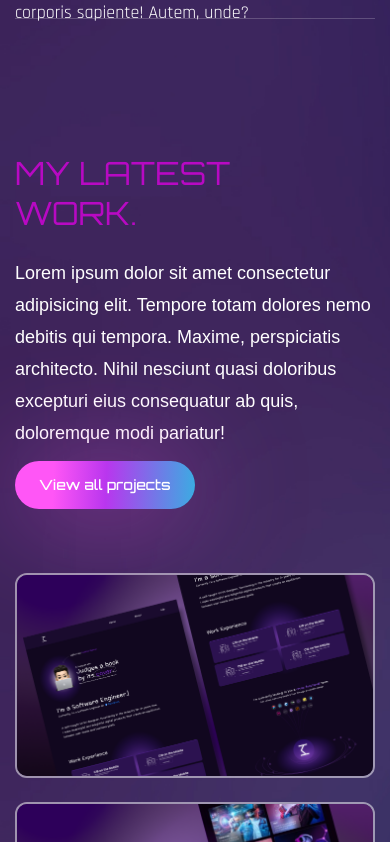
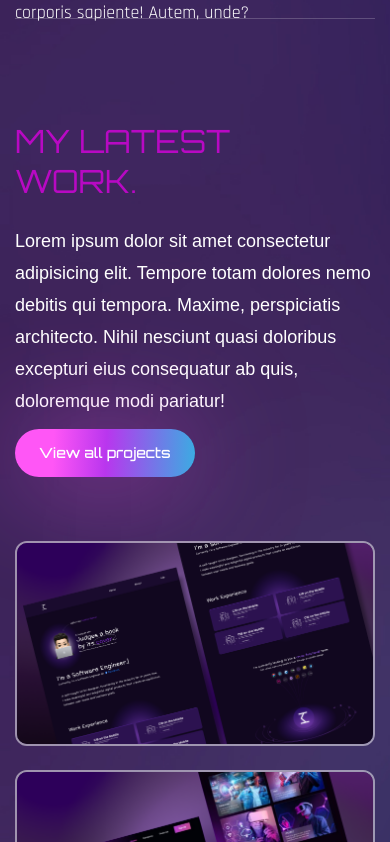
Before and after one commit to a2d7cc/portfolio-app, a Next.js app: page / in a window 390 px wide. Shown: the part 2962-3804 px from the top of the page. Built offline with nearby package versions, Linux system fonts and the light colour scheme; a web font is replaced by a local one.

Commit message:
Work: grid for projects, offset for react scroll for thissection

```diff
--- a/app/assets/styles/globals.scss
+++ b/app/assets/styles/globals.scss
@@ -97,6 +97,6 @@ input:focus {
 	}
 
 	.section {
-		@apply py-8 lg:py-24 lg:min-h-screen flex items-center;
+		@apply py-8 lg:py-20 lg:min-h-screen flex items-center;
 	}
 }
--- a/app/components/screens/home/sections/work/Work.tsx
+++ b/app/components/screens/home/sections/work/Work.tsx
@@ -15,7 +15,7 @@ const Work: FC = () => {
 	return (
 		<section id="work" className="section">
 			<div className="container mx-auto">
-				<div className="projects mt-8 grid grid-cols-1 lg:grid-cols-2 gap-6">
+				<div className="grid grid-cols-1 lg:grid-cols-2 gap-6">
 					{/* Work Describe */}
 					<div className="flex flex-col lg:flex-row gap-x-10">
 						<div className="flex-1 flex flex-col gap-y-12 mb-10 lg:mb-0">
--- a/app/components/ui/nav/Nav.tsx
+++ b/app/components/ui/nav/Nav.tsx
@@ -20,7 +20,7 @@ const Nav: FC = () => {
 							activeClass="active"
 							smooth={true}
 							spy={true}
-							offset={0}
+							offset={item.offset}
 						>
 							{item.icon}
 						</Link>
--- a/app/components/ui/nav/menu.data.tsx
+++ b/app/components/ui/nav/menu.data.tsx
@@ -5,21 +5,26 @@ export const bottomMenu = [
 	{
 		icon: <BiHomeAlt />,
 		to: 'home',
+		offset: 0,
 	},
 	{
 		icon: <BiUser />,
 		to: 'about',
+		offset: 0,
 	},
 	{
 		icon: <BsClipboardData />,
 		to: 'services',
+		offset: 0,
 	},
 	{
 		icon: <BsBriefcase />,
 		to: 'work',
+		offset: 50,
 	},
 	{
 		icon: <BsChatSquareText />,
 		to: 'contact',
+		offset: 0,
 	},
 ]
```
